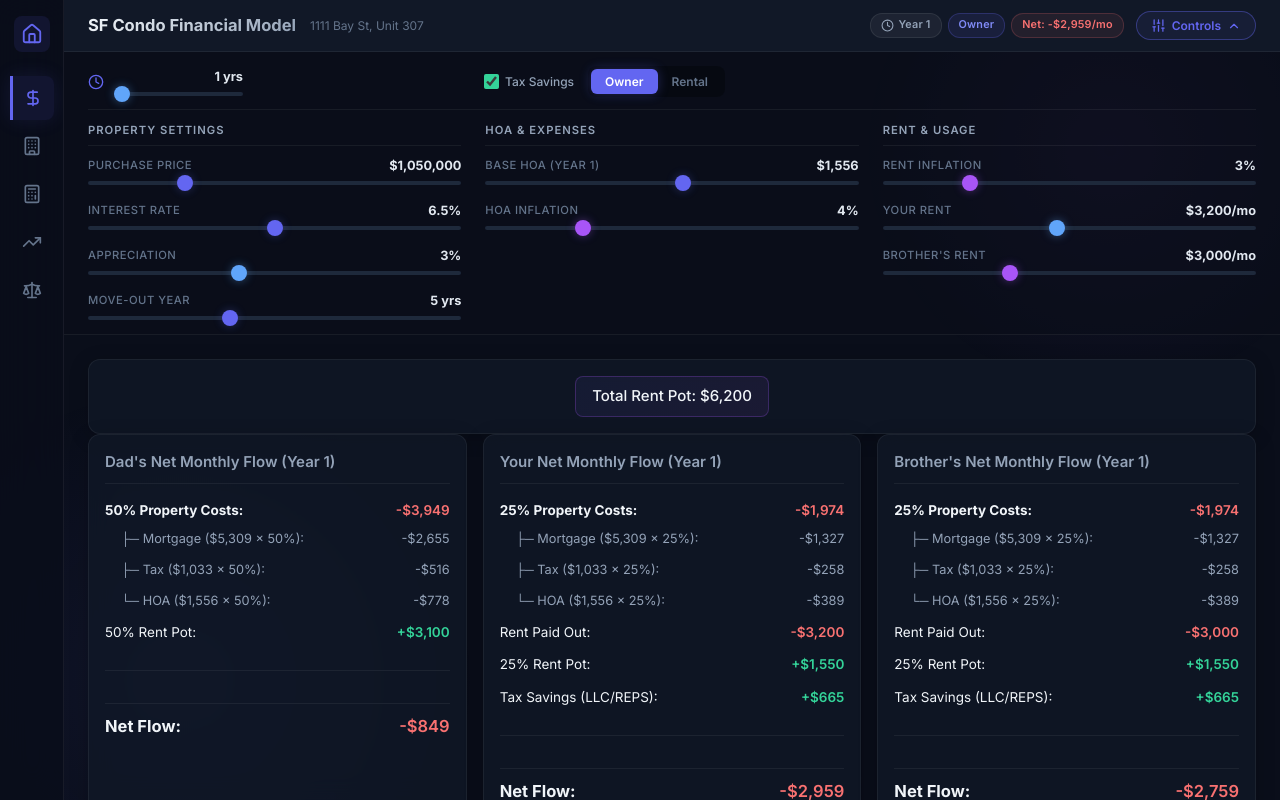
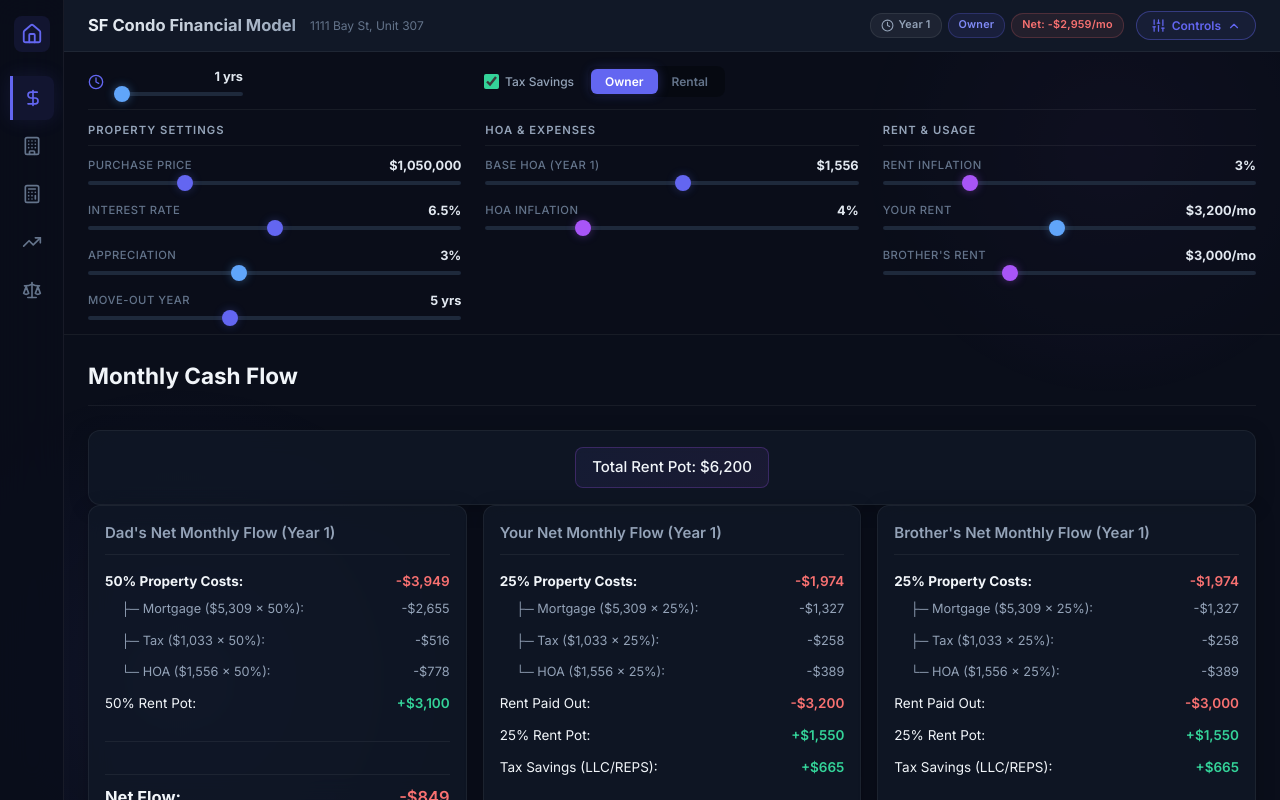
Before and after one commit to ehongkuo/sf-condo-model, a React app in the folder app/: page / in a window 1280 px wide. Built offline with nearby package versions, Linux system fonts and the light colour scheme; the HTML template or start-up script is replaced by a standard one.

Commit message:
Add explicit titles to each tab page

```diff
--- a/app/src/App.jsx
+++ b/app/src/App.jsx
@@ -488,6 +488,13 @@ function App() {
 
       {/* ─── MAIN CONTENT ─── */}
       <main className="main-content">
+        <h2 className="tab-page-title">
+          {activeTab === "cashflow" && "Monthly Cash Flow"}
+          {activeTab === "loan" && "Loan Details"}
+          {activeTab === "taxes" && "Tax Implications"}
+          {activeTab === "longterm" && "Long-Term Equity"}
+          {activeTab === "opportunity" && "Opportunity Cost"}
+        </h2>
         {activeTab === "cashflow" && (
           <CashFlowTab
             isRental={isRental}
--- a/app/src/index.css
+++ b/app/src/index.css
@@ -355,6 +355,15 @@ body::after {
   overflow-x: hidden;
   padding: 24px;
   flex: 1;
+}
+
+.tab-page-title {
+  font-size: 1.5rem;
+  font-weight: 700;
+  margin-bottom: 24px;
+  color: var(--text-primary);
+  border-bottom: 1px solid var(--border-subtle);
+  padding-bottom: 12px;
 }
 
 /* Custom scrollbar — main content */
```
